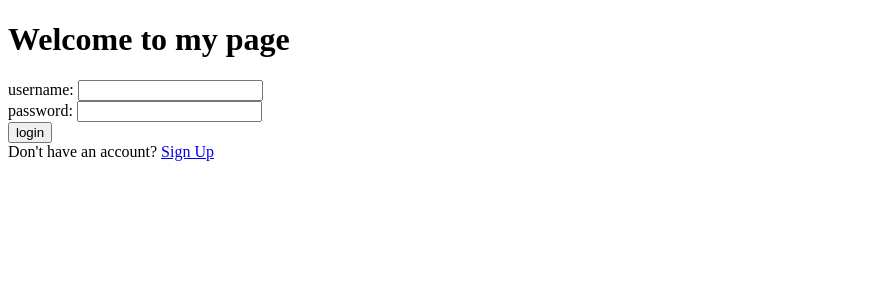
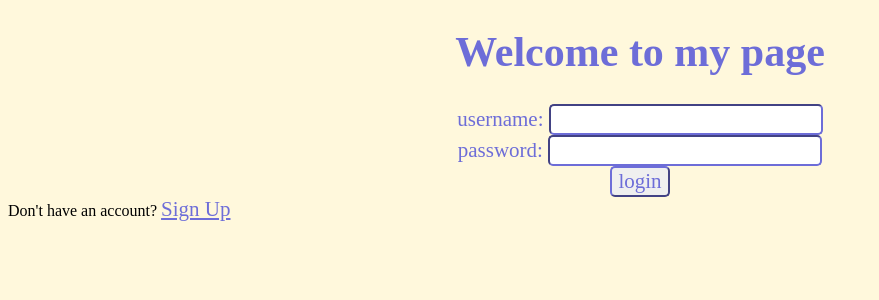
Before and after one commit to DylanVosper/A-level-Physics-Electricty-reviser, a Flask app: page / in a window 1280 px wide. Shown: the top 300 px of the page, without its empty margins (0-879 px from the left). Run offline with Flask 3, Linux system fonts and the light colour scheme.

Commit message:
using css to style the frontend

```diff
--- a/main.py
+++ b/main.py
@@ -1,7 +1,7 @@
 from flask import Flask, render_template, request, redirect
 from database import DatabaseHandler
 from routes.home import homeBP
-from routes.userManagement import signupBP, createUserBP, authUserBp
+from routes.userManagement import signupBP, createUserBP, authUserBp, logoutBp
 from routes.dashboard import dashboardBp
 
 app = Flask(__name__)
@@ -15,7 +15,7 @@ app.register_blueprint(signupBP)
 app.register_blueprint(createUserBP)
 app.register_blueprint(authUserBp)
 app.register_blueprint(dashboardBp)
-
+app.register_blueprint(logoutBp)
 
 #########
 app.run(debug = True)
--- /dev/null
+++ b/static/style.css
@@ -0,0 +1,30 @@
+h1{
+    color: rgb(109, 109, 216);
+    font-size: 42px;
+    font-family:'Microsoft Yi Baiti';
+    text-align: center;
+}
+
+div{
+    color: rgb(109, 109, 216);
+    font-size: 21px;
+    font-family:'Microsoft Yi Baiti';
+    text-align: center;
+}
+
+input{
+    color: rgb(109, 109, 216);
+    font-size: 21px;
+    font-family:'Microsoft Yi Baiti';
+    text-align: center;
+    border-radius: 5px;
+    border-color: rgb(109, 109, 216);
+}
+
+
+a{
+    color: rgb(109, 109, 216);
+    font-size: 21px;
+    font-family:'Microsoft Yi Baiti';
+    text-align: center;
+}
--- a/templates/index.html
+++ b/templates/index.html
@@ -4,8 +4,16 @@
     <meta charset="UTF-8">
     <meta name="viewport" content="width=device-width, initial-scale=1.0">
     <title>Home Page</title>
+    <link rel = 'stylesheet' href = {{ url_for('static', filename = 'style.css') }}>
+    <!-- <style>
+        /* input {
+            font-family: 'Microsoft Yi Baiti';
+            color: rgb(0, 0, 0);
+            border-radius: 5px;
+        } */
+    </style> -->
 </head>
-<body>
+<body style="background-color: cornsilk;">
     <h1>Welcome to my page</h1>
 
     <form action = '/auth' method = 'post'>
```
Also changed, not shown: routes/userManagement.py (+9 -2 lines), templates/dashboard.html (+6 -1 lines), appData.db.
